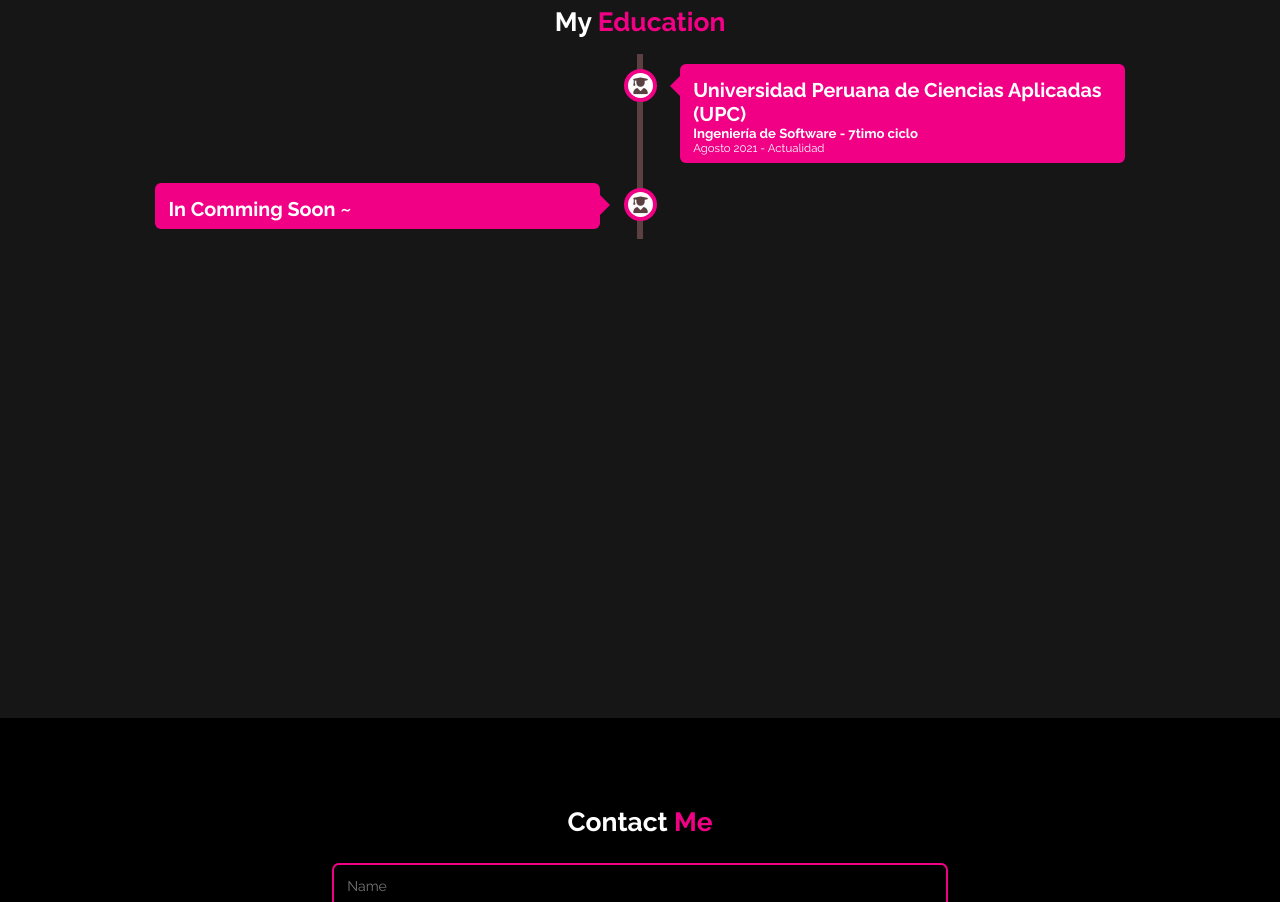
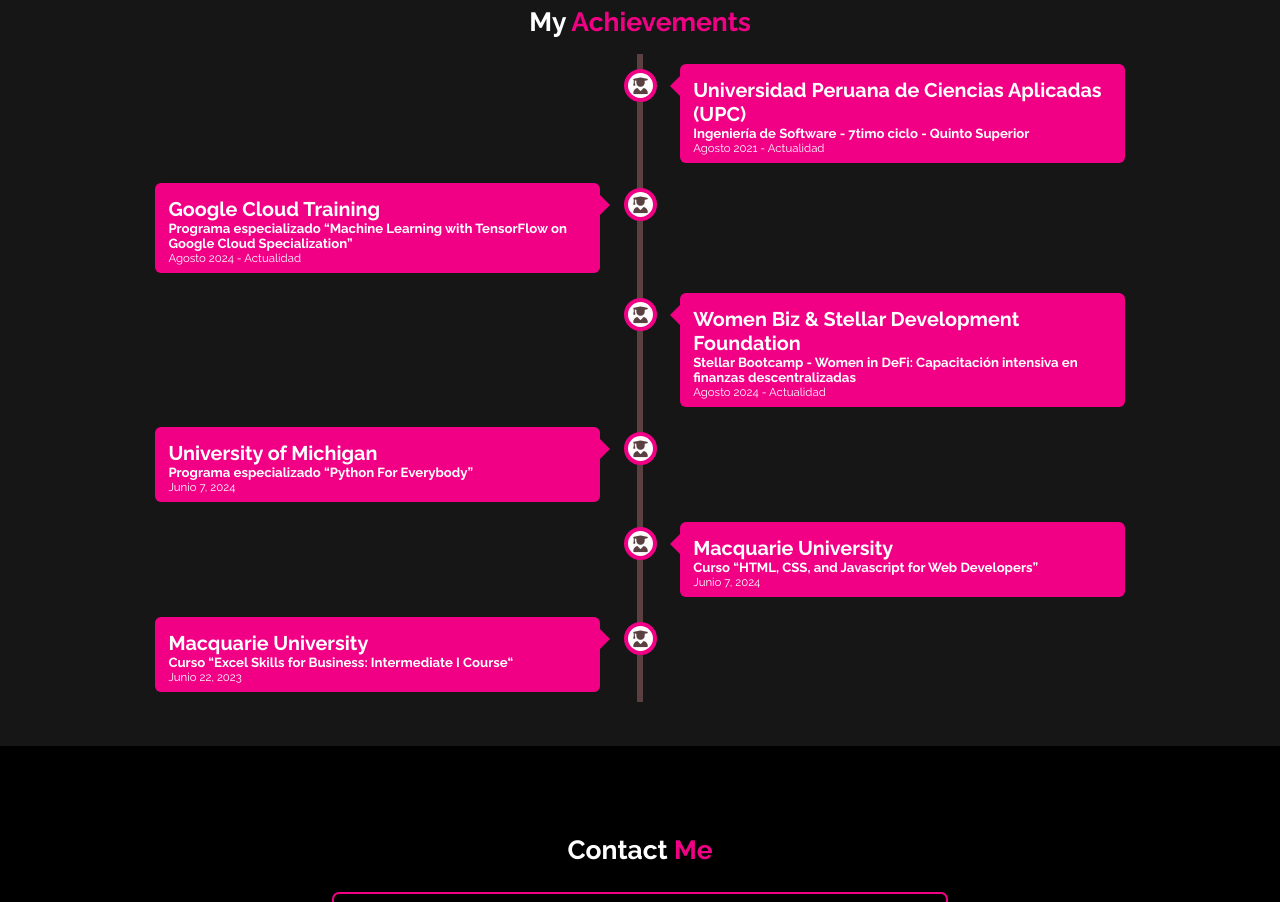
Before and after one commit to nad21lc/MyPortfolio, a plain HTML site: page index.html in a window 1280 px wide. Shown: the part 8580-9482 px from the top of the page. Drawn offline with nearby package versions, Linux system fonts and the light colour scheme; no server answers.

Commit message:
feat: updated <My Achievements>

```diff
--- a/index.html
+++ b/index.html
@@ -266,15 +266,15 @@
     </section>
 
     <section class="education" id="education">
-        <h2 class="heading">My <span>Education</span></h2>
+        <h2 class="heading">My <span>Achievements</span></h2>
         <div class="timeline">
             <div class="container right">
                 <div class="content">
                     <div class="tag">
-                        <h2>Universidad Peruana de Ciencias Aplicadas (UPC)</h2>
+                        <h1>Universidad Peruana de Ciencias Aplicadas (UPC)</h1>
                     </div>
                     <div class="decs">
-                        <h1>Ingeniería de Software - 7timo ciclo</h1>
+                        <h2>Ingeniería de Software - 7timo ciclo - Quinto Superior</h2>
                         <p>Agosto 2021 - Actualidad</p>
                     </div>
                 </div>
@@ -282,10 +282,55 @@
             <div class="container left">
                 <div class="content">
                     <div class="tag">
-                        <h2>In Comming Soon ~</h2>
+                        <h1>Google Cloud Training</h1>
                     </div>
                     <div class="decs">
-                        <p></p>
+                        <h2>Programa especializado “Machine Learning with TensorFlow on Google Cloud Specialization”</h2>
+                        <p> Agosto 2024 - Actualidad</p>
+                    </div>
+                </div>
+            </div>
+            <div class="container right">
+                <div class="content">
+                    <div class="tag">
+                        <h1>Women Biz & Stellar Development Foundation</h1>
+                    </div>
+                    <div class="decs">
+                        <h2>Stellar Bootcamp - Women in DeFi: Capacitación intensiva en finanzas descentralizadas</h2>
+                        <p>Agosto 2024 - Actualidad</p>
+                    </div>
+                </div>
+            </div>
+            <div class="container left">
+                <div class="content">
+                    <div class="tag">
+                        <h1>University of Michigan</h1>
+                    </div>
+                    <div class="decs">
+                        <h2>Programa especializado “Python For Everybody”</h2>
+                        <p>Junio 7, 2024</p>
+                    </div>
+                </div>
+            </div>
+            <div class="container right">
+                <div class="content">
+                    <div class="tag">
+                        <h1>Macquarie University</h1>
+                    </div>
+                    <div class="decs">
+                        <h2>Curso “HTML, CSS, and Javascript for Web Developers”</h2>
+                        <p>Junio 7, 2024</p>
+                    </div>
+                </div>
+            </div>
+            <div class="container left">
+                <div class="content">
+                    <div class="tag">
+                        <h1>Macquarie University</h1>
+                    </div>
+                    <div class="decs">
+                        <h2>Curso “Excel Skills for Business: Intermediate I Course“</h2>
+                        <p>Junio 22, 2023</p>
                     </div>
                 </div>
             </div>
```
